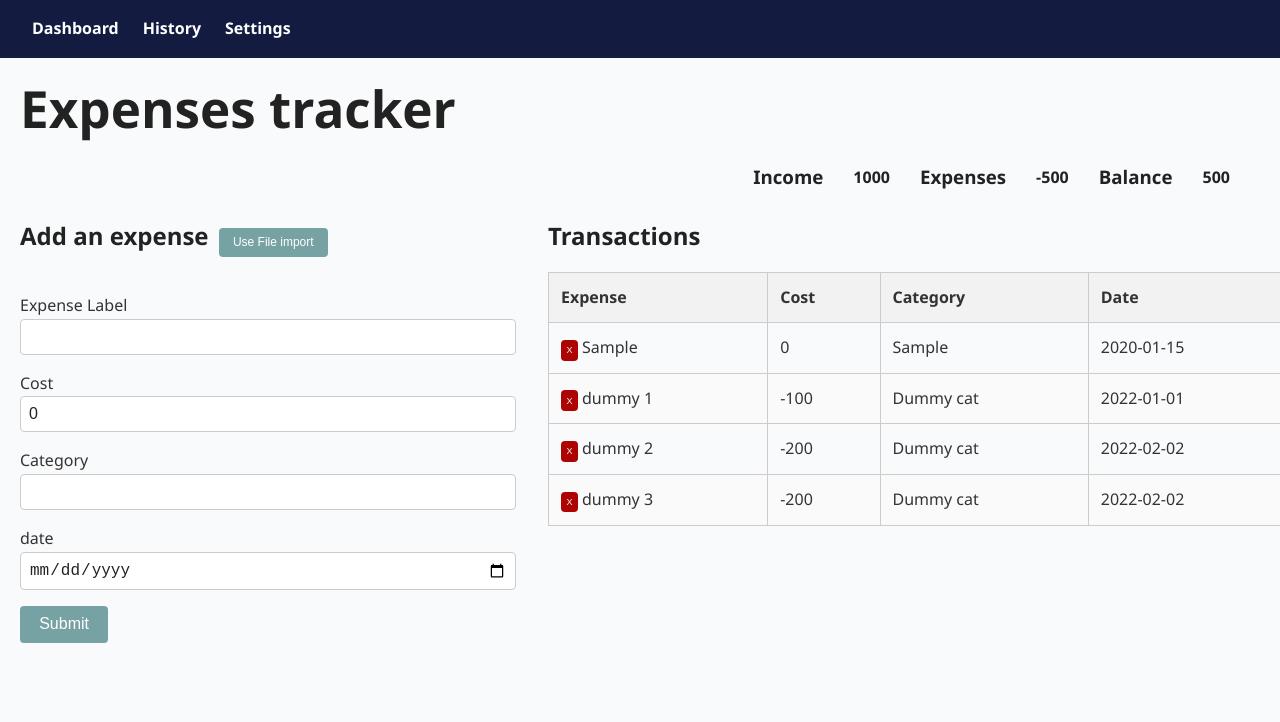
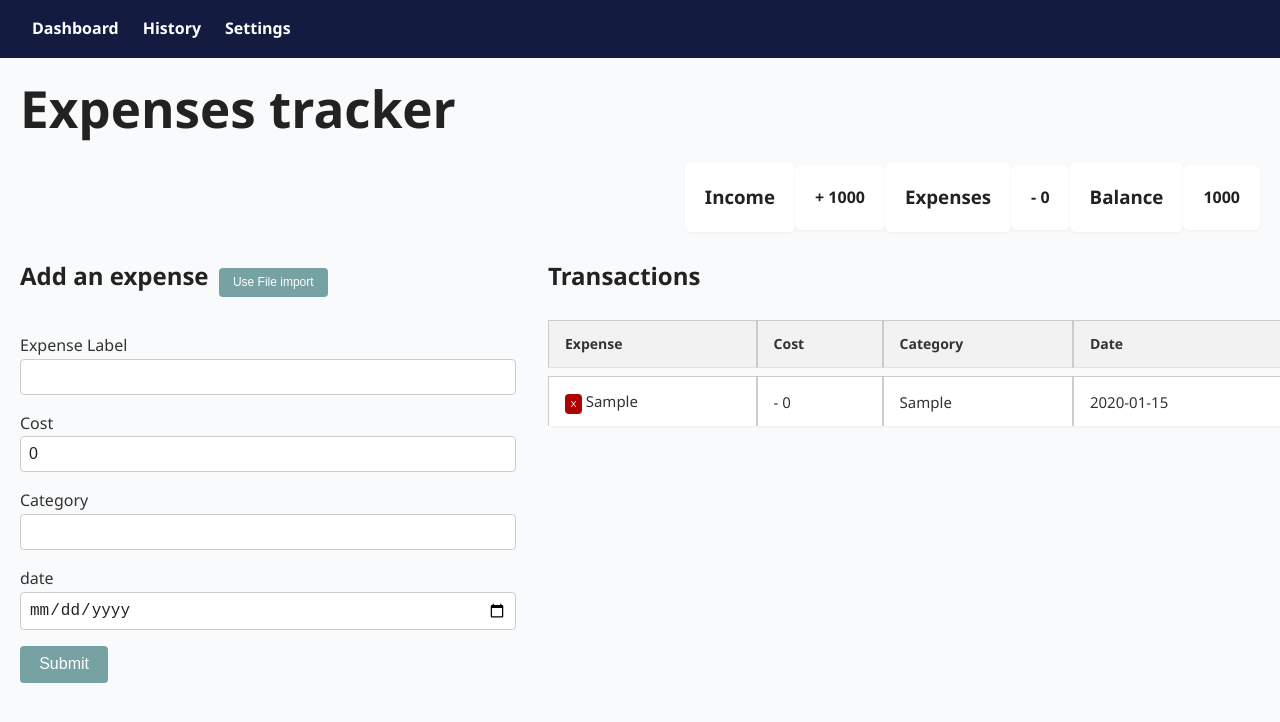
Before and after one commit to 1razu/expenses_reporting, a React (Vite) app: page / in a window 1280 px wide. Both pictures are taken after typing "Sample", "Sample", "2020-01-15" into the empty fields and a click on the button "Submit". Shown: the top 722 px of the page. Built offline with nearby package versions, Linux system fonts and the light colour scheme.

Commit message:
fixed KPIs and edited table visual

```diff
--- a/src/components/UI/Infographics/Balance.module.css
+++ b/src/components/UI/Infographics/Balance.module.css
@@ -9,7 +9,9 @@
 
 .sum {
     text-align: end;
-    position: sticky;
-    padding-right : 30px;
+    padding : 20px;
+    background: #fff;
+    box-shadow: 0 1px 3px rgb(0 0 0 / 0.05);
+    border-radius: 6px;
 
 }
--- a/src/components/UI/Infographics/Balance.tsx
+++ b/src/components/UI/Infographics/Balance.tsx
@@ -3,7 +3,7 @@ import { useContext } from 'react';
 import type { ReactNode } from 'react';
 import styles from './Balance.module.css';
 import { GlobalContext } from '../../../context/GlobalState';
-import type {BalanceValues} from '../../../types/Types'
+import type {BalanceValues, TransactionItem} from '../../../types/Types'
 
 
 
@@ -11,7 +11,7 @@ export default function BalanceDetails():ReactNode{
     const {transactions} = useContext(GlobalContext);
 
     // Extracts transaction amounts from Global Context
-    const amounts = transactions.map(transaction => transaction.cost);
+    const amounts = transactions.map((t:TransactionItem) => t.cost);
 
     // Returns an object with expenses, income and balance
     function balanceValues():BalanceValues{
@@ -19,7 +19,7 @@ export default function BalanceDetails():ReactNode{
         for (let i of amounts){ expenses += i }
 
         let income = 1000;
-        let balance = income + expenses;
+        let balance = income - expenses;
         return {
             expenses: expenses,
             income: income,
@@ -29,10 +29,10 @@ export default function BalanceDetails():ReactNode{
 
     // KPI components
     function TotalExpenses(){
-        return <h4 className={styles.sum}>{ balanceValues().expenses }</h4>
+        return <h4 className={styles.sum}> - { balanceValues().expenses }</h4>
     };
     function TotalIncome(){
-        return <h4 className={styles.sum}>{balanceValues().income}</h4>
+        return <h4 className={styles.sum}> + {balanceValues().income}</h4>
     };
     function TotalBalance(){
         return <h4 className={styles.sum}>{balanceValues().balance}</h4>
--- a/src/components/UI/Tables/TransactionLine.module.css
+++ b/src/components/UI/Tables/TransactionLine.module.css
@@ -3,7 +3,41 @@ table {
   border-collapse: collapse;
   margin-top: 1rem;
   margin-right: 2rem;
+  border-collapse: separate;
+  border-spacing: 0 8px; /* space between rows */
 }
+
+thead tr {
+  background-color: #f7f7f8;
+  text-align: left;
+  font-weight: 600;
+  font-size: 14px;
+}
+
+thead th {
+  padding: 12px 16px;
+  border-bottom: 1px solid #e1e1e6;
+}
+
+tbody tr {
+  background: #fff;
+  box-shadow: 0 1px 3px rgb(0 0 0 / 0.05);
+  border-radius: 6px;
+  transition: background-color 0.2s ease;
+  cursor: default;
+}
+
+tbody tr:hover {
+  background-color: #f0f4f8;
+}
+
+tbody td {
+  padding: 12px 16px;
+  border-bottom: none;
+  font-size: 15px;
+}
+
+
 
 th, td {
   border: 1px solid #ccc;
--- a/src/components/UI/Tables/TransactionLine.tsx
+++ b/src/components/UI/Tables/TransactionLine.tsx
@@ -1,18 +1,18 @@
 
 import {useContext} from 'react';
-import type { Props } from "../../../types/Types";
+import type { TransactionItemProps } from "../../../types/Types";
 import styles from './TransactionLine.module.css';
 import { GlobalContext } from "../../../context/GlobalState";
 
 
-export const TransactionLine = ({transaction}: Props) => {
+export function TransactionLine({transaction}: TransactionItemProps){
   const { deleteItem } = useContext(GlobalContext);
 
   return (
     <>
         <tr>
         <td>  <button className={styles.deleteButton} onClick={ () => deleteItem(transaction.id) }> X </button> {transaction.label}</td>
-        <td>{transaction.cost}</td>
+        <td> - {transaction.cost}</td>
         <td>{transaction.category}</td>
         <td>{transaction.date}</td>
       </tr>
--- a/src/components/UI/Tables/TransactionList.tsx
+++ b/src/components/UI/Tables/TransactionList.tsx
@@ -5,9 +5,11 @@ import { useContext } from 'react';
 
 import { GlobalContext } from "../../../context/GlobalState";
 
+import type {TransactionItemsObject} from '../../../types/Types';
+
 
 export default function TransactionList() {
-  const {transactions} = useContext(GlobalContext);
+  const {transactions}:TransactionItemsObject = useContext(GlobalContext);
 
   console.log(transactions);
 
@@ -22,9 +24,9 @@ export default function TransactionList() {
         </tr>
       </thead>
       <tbody>
-        {transactions.map(transaction =>
+        {transactions.map(t =>
           (
-            <TransactionLine key= {transaction.id} transaction={transaction} />
+            <TransactionLine key= {t.id} transaction={t} />
           )
          )}
       </tbody>
--- a/src/context/AppReducer.tsx
+++ b/src/context/AppReducer.tsx
@@ -1,8 +1,9 @@
-import type { AppReducerActions } from '../types/Types'
+import type { AppReducerActions, TransactionItemsObject } from '../types/Types'
+
+import type { Reducer } from "react";
 
 
-
-export default (state:any, action: AppReducerActions) => {
+const AppReducer: Reducer<TransactionItemsObject, AppReducerActions> = (state:TransactionItemsObject, action:AppReducerActions) => {
     switch(action.type) {
         case 'DELETE_ITEM':
             return{
@@ -18,3 +19,5 @@ export default (state:any, action: AppReducerActions) => {
             return state;
     }
 };
+
+export default AppReducer
--- a/src/context/GlobalState.tsx
+++ b/src/context/GlobalState.tsx
@@ -3,11 +3,12 @@ import AppReducer from "./AppReducer";
 import type { AppProviderProps, TransactionItem, TransactionItemsObject } from "../types/Types";
 
 
+
 // Initial state
 
-const initialTransactionsState:TransactionItemsObject = {
+const TransactionsState:TransactionItemsObject = {
     transactions: [
-        {
+/*        {
             id: 1,
             label: 'dummy 1',
             cost: -100,
@@ -28,16 +29,17 @@ const initialTransactionsState:TransactionItemsObject = {
             category: 'Dummy cat',
             date: "2022-02-02"
         }
+*/
     ]
 }
 
 // Create context
-export const GlobalContext:any = createContext(initialTransactionsState);
+export const GlobalContext:React.Context<any> = createContext(TransactionsState);
 
 // Provider component
 
 export const GlobalProvider = ({ children }: AppProviderProps) => {
-    const [state, dispatch] = useReducer(AppReducer, initialTransactionsState);
+    const [state, dispatch] = useReducer(AppReducer, TransactionsState);
 
     //Actions
     function deleteItem(id:number) {
@@ -55,11 +57,13 @@ export const GlobalProvider = ({ children }: AppProviderProps) => {
             });
     };
 
-    return (<GlobalContext.Provider value={{
-        transactions: state.transactions,
-        deleteItem,
-        addItem
-    }}>
+    return (<GlobalContext.Provider value={
+        {
+            transactions: state.transactions,
+            deleteItem,
+            addItem
+        }
+    }>
         {children}
     </GlobalContext.Provider>);
 }
```
Also changed, not shown: src/logic/balanceDetails.tsx (+7 -1 lines), src/types/Types.tsx (+16 -6 lines).
